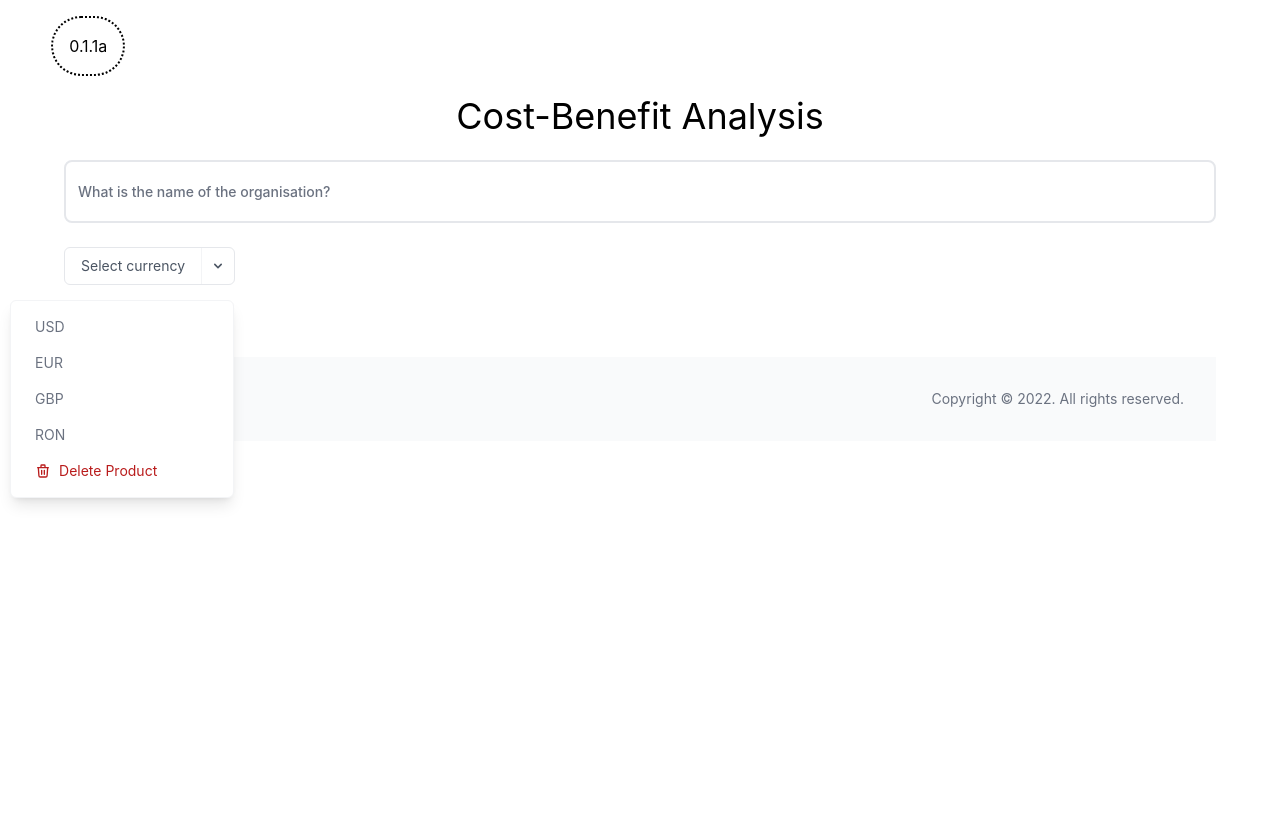
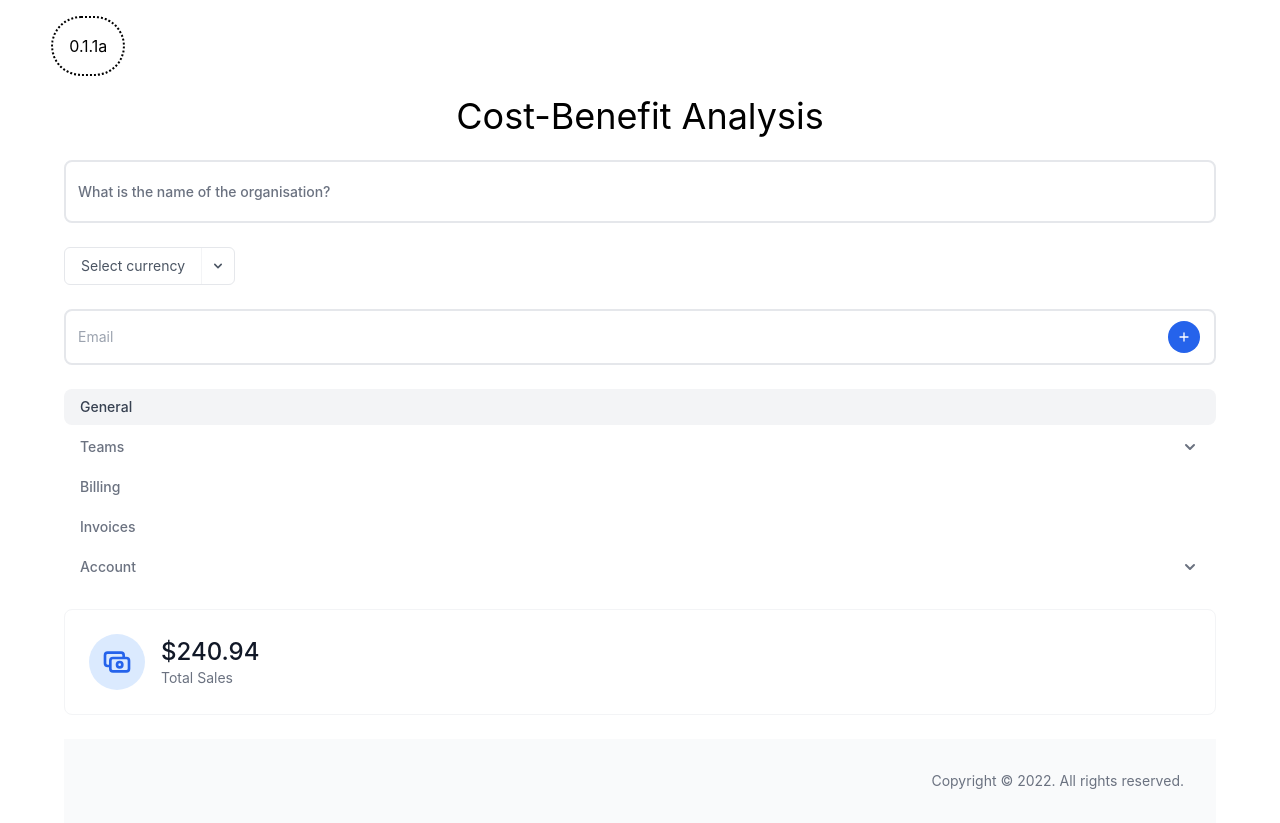
Before and after one commit to dfxe/c-b-analysis-expert, a Next.js app: page / in a window 1280 px wide. Before the commit the page ends 800 px from the top, so only its background shows below. Built offline with nearby package versions, Linux system fonts and the light colour scheme.

Commit message:
Add accordion and out budget

```diff
--- a/components/survey/CurrencySelect.tsx
+++ b/components/survey/CurrencySelect.tsx
@@ -58,6 +58,7 @@ export default function CurrencySelect() {
           </button>
 
           <div
+            hidden
             className="absolute right-0 z-10 w-56 mt-4 bg-white border border-gray-100 shadow-lg origin-top-right rounded-md"
             role="menu"
           >
--- /dev/null
+++ b/components/survey/EndCost.tsx
@@ -0,0 +1,30 @@
+export default function EndCost() {
+  return (
+    <div>
+      <article className="flex items-center p-6 bg-white border border-gray-100 rounded-lg gap-4">
+        <span className="p-3 text-blue-600 bg-blue-100 rounded-full">
+          <svg
+            xmlns="http://www.w3.org/2000/svg"
+            className="w-8 h-8"
+            fill="none"
+            viewBox="0 0 24 24"
+            stroke="currentColor"
+            strokeWidth="2"
+          >
+            <path
+              strokeLinecap="round"
+              strokeLinejoin="round"
+              d="M17 9V7a2 2 0 00-2-2H5a2 2 0 00-2 2v6a2 2 0 002 2h2m2 4h10a2 2 0 002-2v-6a2 2 0 00-2-2H9a2 2 0 00-2 2v6a2 2 0 002 2zm7-5a2 2 0 11-4 0 2 2 0 014 0z"
+            />
+          </svg>
+        </span>
+
+        <div>
+          <p className="text-2xl font-medium text-gray-900">$240.94</p>
+
+          <p className="text-sm text-gray-500">Total Sales</p>
+        </div>
+      </article>
+    </div>
+  );
+}
--- /dev/null
+++ b/components/survey/InputAdd.tsx
@@ -0,0 +1,39 @@
+import React from "react";
+
+export default function InputAdd() {
+  return (
+    <div className="relative">
+      <label className="sr-only" htmlFor="email">
+        {" "}
+        Email{" "}
+      </label>
+
+      <input
+        className="w-full py-4 pl-3 pr-16 text-sm border-2 border-gray-200 rounded-lg"
+        id="email"
+        type="email"
+        placeholder="Email"
+      />
+
+      <button
+        className="absolute p-2 text-white bg-blue-600 rounded-full -translate-y-1/2 top-1/2 right-4"
+        type="button"
+      >
+        <svg
+          className="w-4 h-4"
+          xmlns="http://www.w3.org/2000/svg"
+          fill="none"
+          viewBox="0 0 24 24"
+          stroke="currentColor"
+        >
+          <path
+            strokeLinecap="round"
+            strokeLinejoin="round"
+            strokeWidth="2"
+            d="M12 6v6m0 0v6m0-6h6m-6 0H6"
+          />
+        </svg>
+      </button>
+    </div>
+  );
+}
--- /dev/null
+++ b/components/survey/InputAddAccordion.tsx
@@ -0,0 +1,111 @@
+import React from "react";
+
+export default function InputAddAccordion() {
+  return (
+    <nav className="flex flex-col space-y-1">
+      <a
+        href=""
+        className="block px-4 py-2 text-sm font-medium text-gray-700 bg-gray-100 rounded-lg"
+      >
+        General
+      </a>
+
+      <details className="group">
+        <summary className="flex items-center px-4 py-2 text-gray-500 rounded-lg cursor-pointer hover:bg-gray-100 hover:text-gray-700">
+          <span className="text-sm font-medium"> Teams </span>
+
+          <span className="ml-auto transition duration-300 shrink-0 group-open:-rotate-180">
+            <svg
+              xmlns="http://www.w3.org/2000/svg"
+              className="w-5 h-5"
+              viewBox="0 0 20 20"
+              fill="currentColor"
+            >
+              <path
+                fillRule="evenodd"
+                d="M5.293 7.293a1 1 0 011.414 0L10 10.586l3.293-3.293a1 1 0 111.414 1.414l-4 4a1 1 0 01-1.414 0l-4-4a1 1 0 010-1.414z"
+                clipRule="evenodd"
+              />
+            </svg>
+          </span>
+        </summary>
+
+        <nav className="flex flex-col mt-2 ml-8 space-y-1">
+          <a
+            href=""
+            className="block px-4 py-2 text-sm font-medium text-gray-500 rounded-lg hover:bg-gray-100 hover:text-gray-700"
+          >
+            Banned Users
+          </a>
+
+          <a
+            href=""
+            className="block px-4 py-2 text-sm font-medium text-gray-500 rounded-lg hover:bg-gray-100 hover:text-gray-700"
+          >
+            Calendar
+          </a>
+        </nav>
+      </details>
+
+      <a
+        href=""
+        className="block px-4 py-2 text-sm font-medium text-gray-500 rounded-lg hover:bg-gray-100 hover:text-gray-700"
+      >
+        Billing
+      </a>
+
+      <a
+        href=""
+        className="block px-4 py-2 text-sm font-medium text-gray-500 rounded-lg hover:bg-gray-100 hover:text-gray-700"
+      >
+        Invoices
+      </a>
+
+      <details className="group">
+        <summary className="flex items-center px-4 py-2 text-gray-500 rounded-lg cursor-pointer hover:bg-gray-100 hover:text-gray-700">
+          <span className="text-sm font-medium"> Account </span>
+
+          <span className="ml-auto transition duration-300 shrink-0 group-open:-rotate-180">
+            <svg
+              xmlns="http://www.w3.org/2000/svg"
+              className="w-5 h-5"
+              viewBox="0 0 20 20"
+              fill="currentColor"
+            >
+              <path
+                fillRule="evenodd"
+                d="M5.293 7.293a1 1 0 011.414 0L10 10.586l3.293-3.293a1 1 0 111.414 1.414l-4 4a1 1 0 01-1.414 0l-4-4a1 1 0 010-1.414z"
+                clipRule="evenodd"
+              />
+            </svg>
+          </span>
+        </summary>
+
+        <nav className="flex flex-col mt-2 ml-8 space-y-1">
+          <a
+            href=""
+            className="block px-4 py-2 text-sm font-medium text-gray-500 rounded-lg hover:bg-gray-100 hover:text-gray-700"
+          >
+            Details
+          </a>
+
+          <a
+            href=""
+            className="block px-4 py-2 text-sm font-medium text-gray-500 rounded-lg hover:bg-gray-100 hover:text-gray-700"
+          >
+            Security
+          </a>
+
+          <form action="/logout">
+            <button
+              type="submit"
+              className="w-full px-4 py-2 text-sm font-medium text-left text-gray-500 rounded-lg hover:bg-gray-100 hover:text-gray-700"
+            >
+              Logout
+            </button>
+          </form>
+        </nav>
+      </details>
+    </nav>
+  );
+}
--- a/components/survey/Survey.tsx
+++ b/components/survey/Survey.tsx
@@ -4,6 +4,9 @@ import FormQuestion from "./FormQuestion";
 import { nanoid } from "nanoid";
 import AddField from "./AddField";
 import Footer from "./Footer";
+import InputAdd from "./InputAdd";
+import InputAddAccordion from "./InputAddAccordion";
+import EndCost from "./EndCost";
 
 const Survey = () => {
   return (
@@ -16,7 +19,10 @@ const Survey = () => {
         />
         <CurrencySelect key={"oUg-UxeEv20zib1QKiL3L"} />
 
-        <AddField></AddField>
+        <InputAdd></InputAdd>
+        <InputAddAccordion></InputAddAccordion>
+        <EndCost></EndCost>
+        {/* <AddField></AddField> */}
       </div>
     </div>
   );
```
